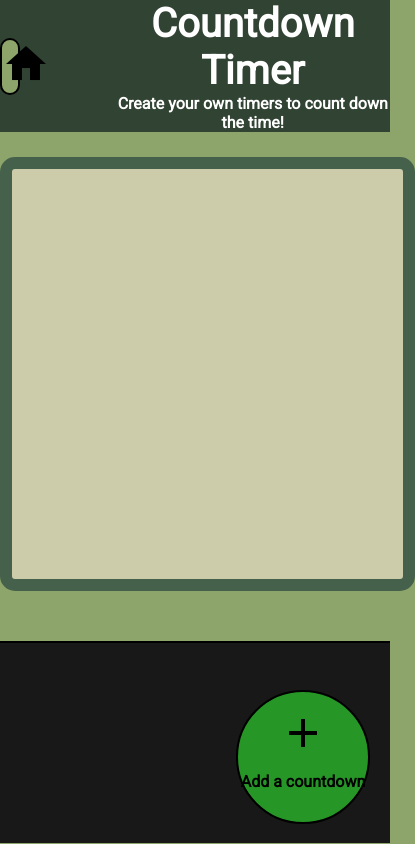
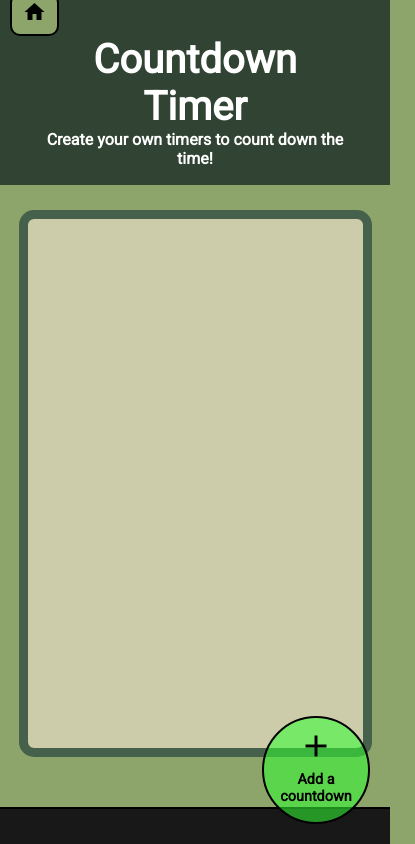
Before and after one commit to david-develops/countdown-app, a plain HTML site: page index.html in a window 390 px wide. Shown: the top 844 px of the page, 415 px wide, since content can reach past the window. Drawn offline with nearby package versions, Linux system fonts and the light colour scheme.

Commit message:
media queries -added style rules for small screens

```diff
--- a/countdown.js
+++ b/countdown.js
@@ -4,7 +4,7 @@
 ++++
 */
 $(document).ready(function(){
-    alert("Make me mobile friendly");
+    alert("Make me mobile friendly for the smallest of screens now!");
     //Variables used to hold name and time of timer currently being used
     var name;
     var date;
--- a/index.html
+++ b/index.html
@@ -31,15 +31,14 @@
                 <h4>Create your own timers to count down the time!</h4>
             </div>
         </header>
+        <div id="new-timer-btn">
+            <span id="add-timer-btn" class="material-icons">add</span>
+            <h4>Add a countdown</h4>
+        </div>
         <main>
             <!-- countdown timers -->
-            <div id="new-timer-btn">
-                <span id="add-timer-btn" class="material-icons">add</span>
-                <h4>Add a countdown</h4>
-            </div>
         </main>
         <footer>
-
         </footer>
         <!-- overlay and modals -->
         <div id="overlay">
--- a/style.css
+++ b/style.css
@@ -29,6 +29,10 @@ header{
     background-color: #8da46a;
     border-radius: 10px;
     border: 2px solid black;
+    text-align: center;
+    padding: 5px;
+    margin: 0px 4px;
+    min-width: 55px;
 }
 #home-btn-icon{
     font-size: 48px;
@@ -52,7 +56,7 @@ main{
     right: 20px;
     height: 125px;
     width: 125px;
-    padding: 2.5px;
+    padding: 5px;
     border-radius: 75px;
     background-color: rgba(51, 255, 51, .55);
     border: 2px solid black;
@@ -154,3 +158,70 @@ footer{
     margin-top: 50px;
     border-top: 2px solid black;
 }
+@media screen and (max-width: 900px){
+    header{
+        grid-template-columns: auto;
+        grid-template-rows: 10% 90%;
+    }
+    #header-text-wrap{
+        margin: auto;
+    }
+    #home-btn{
+        min-width: 25px;
+        max-width: 45px;
+        }
+    #home-btn-icon{
+        font-size: 24px;
+    }
+    main{
+        grid-template-columns: repeat(3,auto);
+        min-width: 250px;
+        max-width: 700px;
+        min-height: calc(100vh - 325px);/*Viewport height -(header height+footer height)
+        --This line forces the content to take up entire height of screen on smaller screens*/
+    }
+    #new-timer-btn{
+        padding: 3px;
+    }
+    .timer-card{
+        margin: 2px;
+    }
+}
+@media (max-width: 750px){
+    #home-btn{
+        min-width: 25px;
+        max-width: 35px;
+        margin: 10px 0px 0px 10px;
+        }
+    #new-timer-btn{
+        padding: 2px;
+        width: 100px;
+        height: 100px;
+        font-size: .9em;
+    }
+    #add-timer-btn{
+        font-size: 36px;
+    }
+    main{
+        grid-template-columns: auto;
+        min-width: 175px;
+        max-width: 325px;
+        gap: 20px;
+        padding: 5px;
+        border: 9px solid #45614b;
+
+    }
+    .timer-card{
+        width: 80%;
+        max-width: 200px;
+        max-height: 150px;
+    }
+    .modal{
+        width: 85%;
+        left: 7.5%;
+    }
+    .close-modal-btn{
+        font-size: 24px;
+    }
+
+}
```
